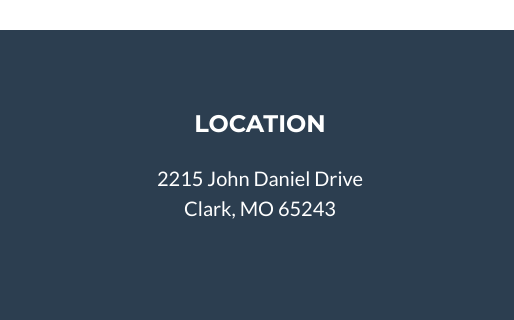
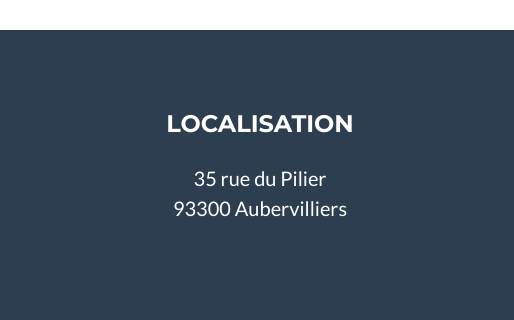
Before and after one commit to Quentin-MHX/Quentin-MHX.github.io, a plain HTML site: page index.html in a window 1280 px wide. Shown: the part 3188-3508 px from the top of the page, 0-514 px from the left. Drawn offline with nearby package versions, Linux system fonts and the light colour scheme.

Commit message:
Update index.html

```diff
--- a/index.html
+++ b/index.html
@@ -204,11 +204,11 @@
                 <div class="row">
                     <!-- Footer Location-->
                     <div class="col-lg-4 mb-5 mb-lg-0">
-                        <h4 class="text-uppercase mb-4">Location</h4>
+                        <h4 class="text-uppercase mb-4">Localisation</h4>
                         <p class="lead mb-0">
-                            2215 John Daniel Drive
+                            35 rue du Pilier
                             <br />
-                            Clark, MO 65243
+                            93300 Aubervilliers
                         </p>
                     </div>
                     <!-- Footer Social Icons-->
```
